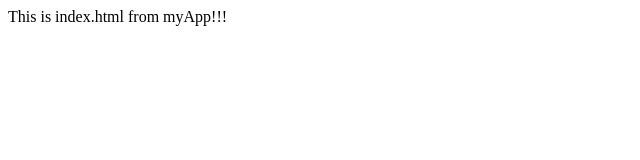
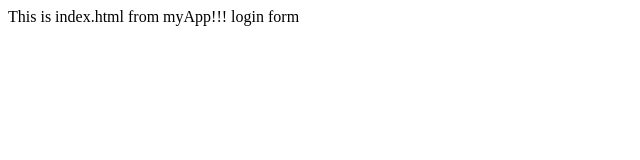
Before and after one commit to daffabadran9390/myApp-first, a plain HTML site: page index.html in a window 1280 px wide. Shown: the full height of the page, 0-640 px from the left. Drawn offline with Linux system fonts and the light colour scheme.

Commit message:
login form

```diff
--- a/index.html
+++ b/index.html
@@ -9,6 +9,8 @@
 
 <body>
     This is index.html from myApp!!!
+    <!---->
+    login form
 </body>
 
 </html>
```
Also changed, not shown: login.html (added).
